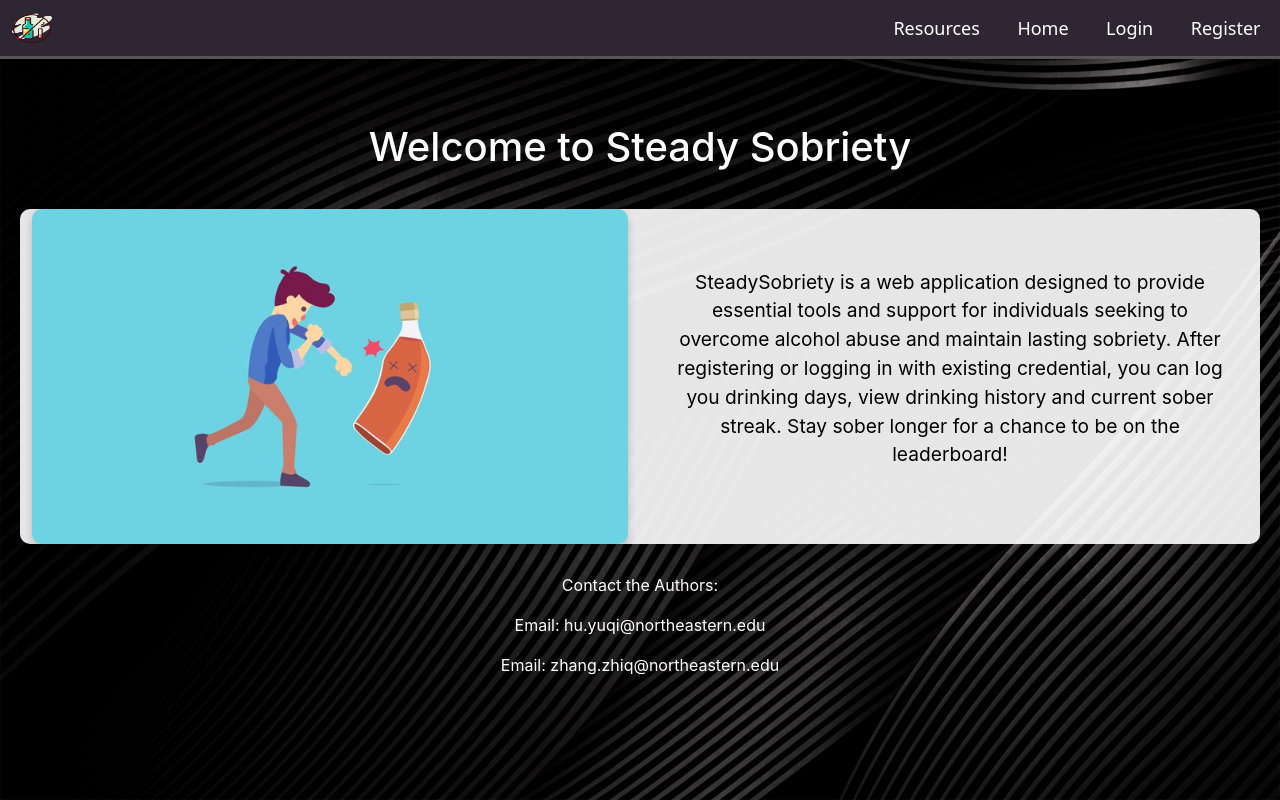
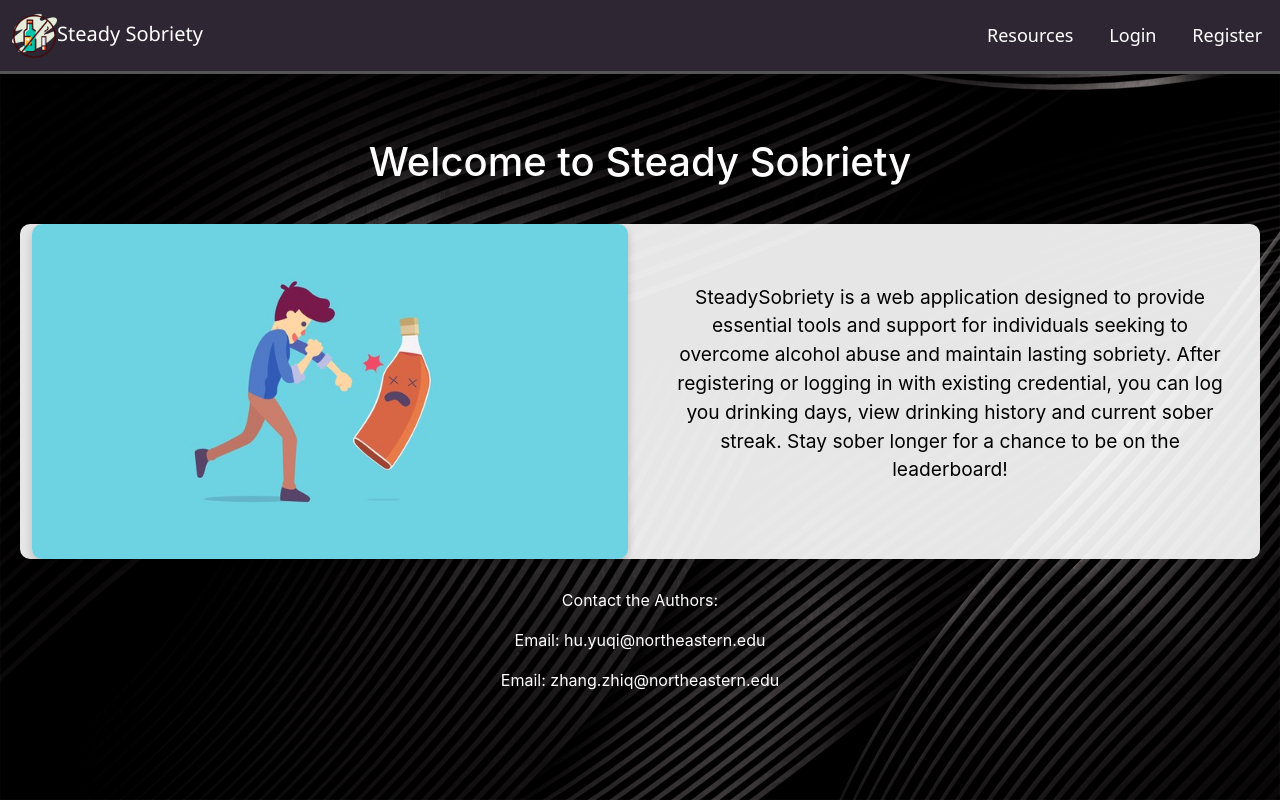
Before and after one commit to yuqihu1103/SteadySobriety, a React (Vite) app in the folder front/: page / in a window 1280 px wide. Built offline with nearby package versions, Linux system fonts and the light colour scheme; no server answers.

Commit message:
add navbar icon behavior (back to intro/dashboard)

```diff
--- a/front/src/components/Navbar.jsx
+++ b/front/src/components/Navbar.jsx
@@ -24,16 +24,31 @@ function Navbar({ loggedInUser, handleLogout, setActiveComponent }) {
     setActiveComponent("Dashboard");
   };
 
+  const handleLogoClick = () => {
+    if (loggedInUser) {
+      showDashboard();
+    } else {
+      showIntro();
+    }
+  };
+
   return (
     <nav className="navbar">
       <div className="container-fluid">
-        <img
+        <a
           className="navbar-brand"
-          src="/steady-sobriety-favicon.png"
-          alt="Logo of Steady Sobriety"
-          width="40"
-          height="40"
-        />
+          href="#"
+          id="logo"
+          onClick={handleLogoClick}
+        >
+          <img
+            src="/steady-sobriety-favicon.png"
+            alt="Logo of Steady Sobriety"
+            width="45"
+            height="45"
+          />
+          Steady Sobriety
+        </a>
         <ul>
           <li className="nav-item">
             <a href="#" onClick={showResources}>
@@ -55,11 +70,6 @@ function Navbar({ loggedInUser, handleLogout, setActiveComponent }) {
             </>
           ) : (
             <>
-              <li className="nav-item">
-                <a href="#" onClick={showIntro}>
-                  Home
-                </a>
-              </li>
               <li className="nav-item">
                 <a href="#" onClick={showLogin}>
                   Login
--- a/front/src/styles/Login.css
+++ b/front/src/styles/Login.css
@@ -66,11 +66,6 @@
   color: black;
 }
 
-/* the placeholder while leaderboard is loading */
-.loading-placeholder {
-  font-size: 30px;
-}
-
 /* Responsive adjustments */
 @media (max-width: 768px) {
   .login-container {
--- a/front/src/styles/Navbar.css
+++ b/front/src/styles/Navbar.css
@@ -17,7 +17,8 @@ nav li {
   margin-left: 30px; /* Increase spacing between nav items */
 }
 
-nav a {
+nav a,
+.nav-brand {
   text-decoration: none;
   color: #fff; /* Light text for contrast */
   font-size: 18px;
@@ -25,7 +26,8 @@ nav a {
   transition: color 0.3s;
 }
 
-nav a:hover {
+nav a:hover,
+#logo:hover {
   color: #ddd; /* Light grey for hover effect */
 }
 
@@ -48,6 +50,10 @@ nav a:hover {
     sans-serif;
 }
 
+#logo {
+  color: white;
+}
+
 /* Responsive adjustments for smaller screens */
 @media (max-width: 768px) {
   nav ul {
```
